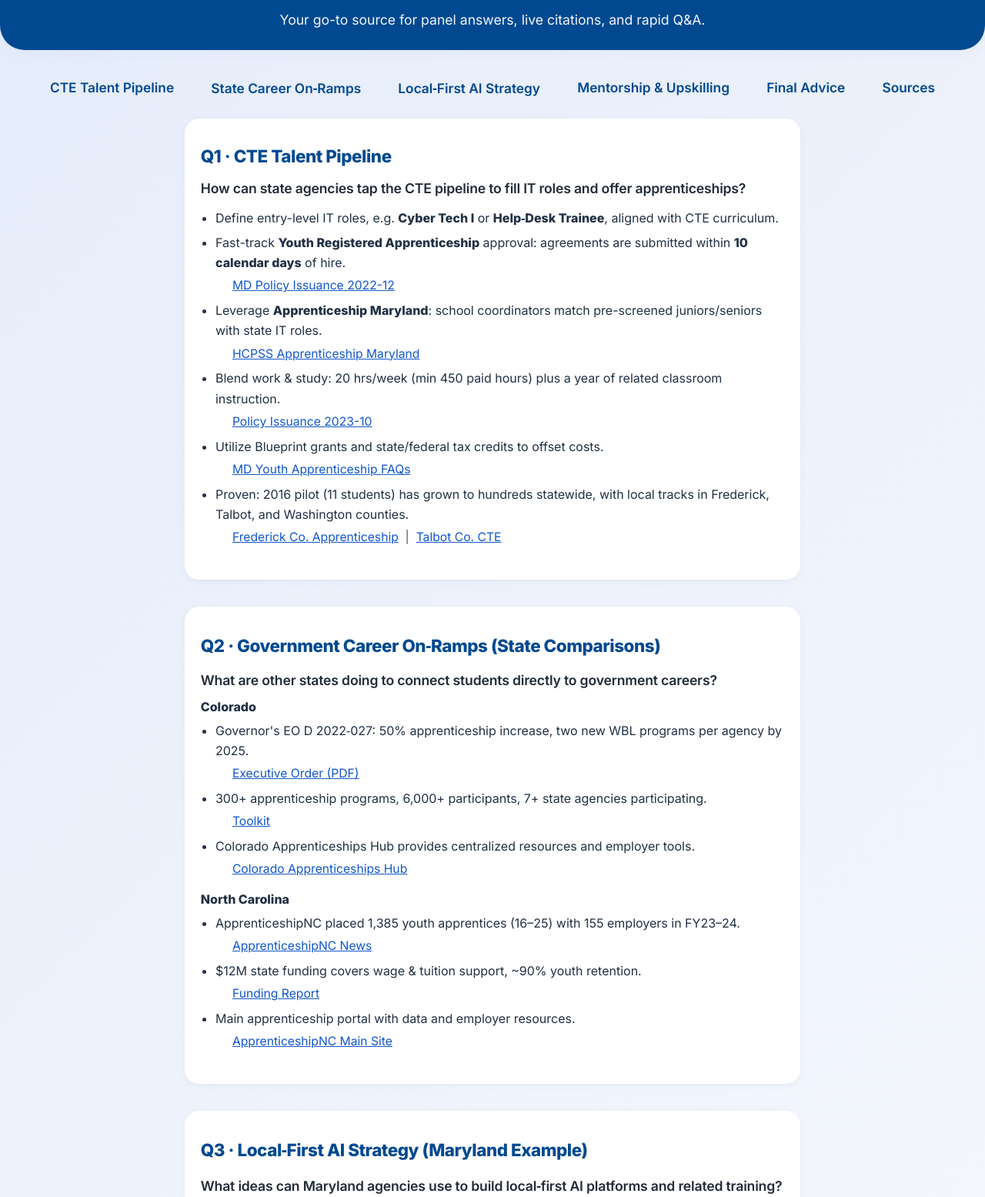
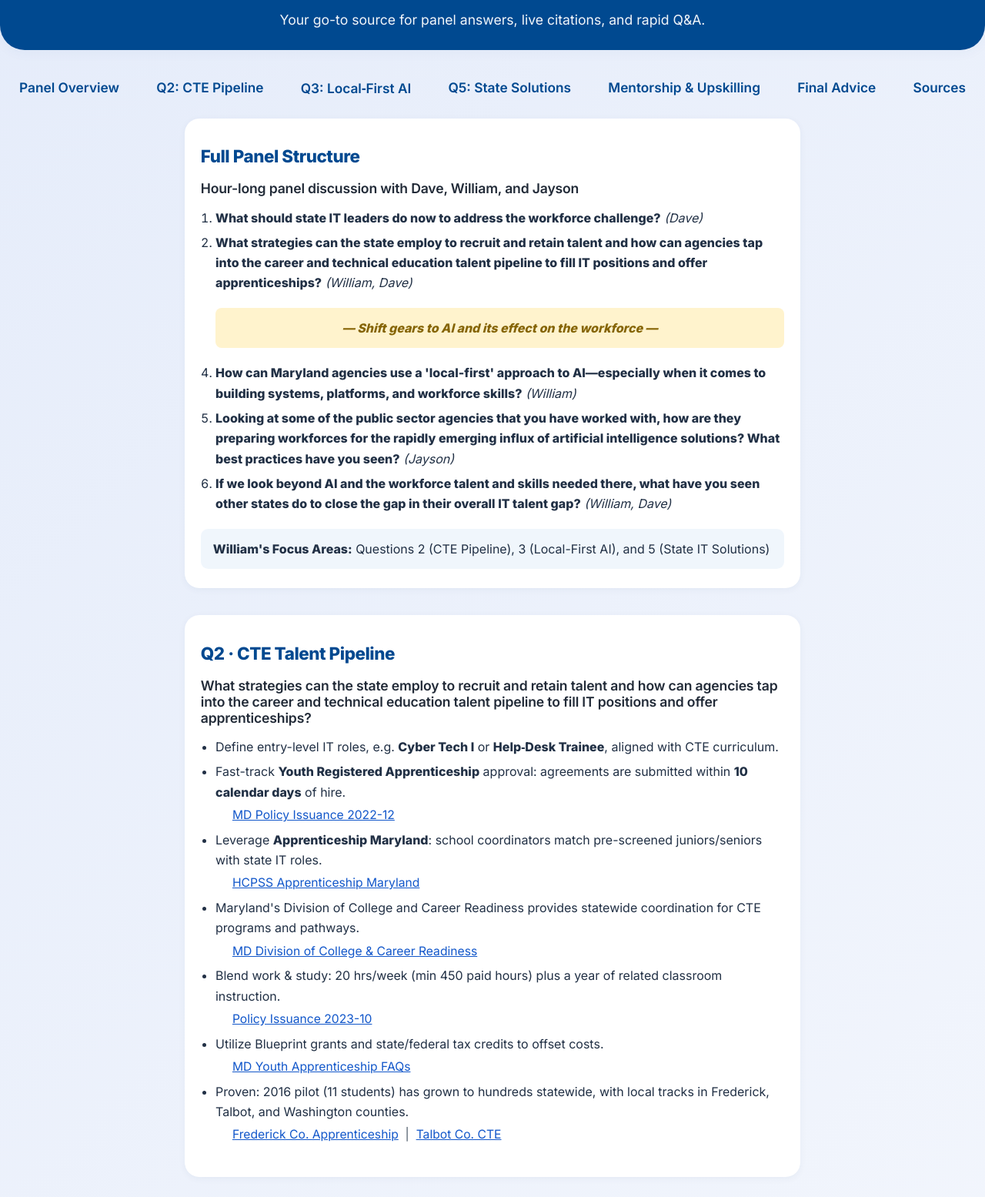
Before and after one commit to w4ester/govt, a plain HTML site: page index.html in a window 1280 px wide. Shown: the part 130-1685 px from the top of the page at 77% size. Drawn offline with Linux system fonts and the light colour scheme.

Commit message:
Update index.html

```diff
--- a/index.html
+++ b/index.html
@@ -143,18 +143,39 @@
     <p>Your go-to source for panel answers, live citations, and rapid Q&A.</p>
   </div>
   <nav class="toc">
-    <a href="#q1">CTE Talent Pipeline</a>
-    <a href="#q2">State Career On‑Ramps</a>
-    <a href="#q3">Local‑First AI Strategy</a>
+    <a href="#panel-overview">Panel Overview</a>
+    <a href="#q2">Q2: CTE Pipeline</a>
+    <a href="#q3">Q3: Local‑First AI</a>
+    <a href="#q5">Q5: State Solutions</a>
     <a href="#mentorship">Mentorship & Upskilling</a>
     <a href="#final">Final Advice</a>
     <a href="#sources">Sources</a>
   </nav>
   <main class="main">
-    <section class="card" id="q1">
-      <h2>Q1 · CTE Talent Pipeline</h2>
+    <section class="card" id="panel-overview">
+      <h2>Full Panel Structure</h2>
+      <div class="question">Hour-long panel discussion with Dave, William, and Jayson</div>
+      <ol style="line-height: 1.8;">
+        <li><strong>What should state IT leaders do now to address the workforce challenge?</strong> <em>(Dave)</em></li>
+
+        <li><strong>What strategies can the state employ to recruit and retain talent and how can agencies tap into the career and technical education talent pipeline to fill IT positions and offer apprenticeships?</strong> <em>(William, Dave)</em></li>
+
+        <li style="margin-top: 1.2em; padding: .8em; background: #fff3cd; border-radius: .5em; list-style: none; text-align: center; color: #856404;"><em><strong>— Shift gears to AI and its effect on the workforce —</strong></em></li>
+
+        <li style="margin-top: 1.2em;"><strong>How can Maryland agencies use a 'local-first' approach to AI—especially when it comes to building systems, platforms, and workforce skills?</strong> <em>(William)</em></li>
+
+        <li><strong>Looking at some of the public sector agencies that you have worked with, how are they preparing workforces for the rapidly emerging influx of artificial intelligence solutions? What best practices have you seen?</strong> <em>(Jayson)</em></li>
+
+        <li><strong>If we look beyond AI and the workforce talent and skills needed there, what have you seen other states do to close the gap in their overall IT talent gap?</strong> <em>(William, Dave)</em></li>
+      </ol>
+      <div style="background: #f0f6fc; padding: 1em; border-radius: .6em; margin-top: 1.2em;">
+        <strong>William's Focus Areas:</strong> Questions 2 (CTE Pipeline), 3 (Local-First AI), and 5 (State IT Solutions)
+      </div>
+    </section>
+    <section class="card" id="q5">
+      <h2>Q2 · CTE Talent Pipeline</h2>
       <div class="question">
-        How can state agencies tap the CTE pipeline to fill IT roles and offer apprenticeships?
+        What strategies can the state employ to recruit and retain talent and how can agencies tap into the career and technical education talent pipeline to fill IT positions and offer apprenticeships?
       </div>
       <ul>
         <li>Define entry-level IT roles, e.g. <strong>Cyber Tech I</strong> or <strong>Help‑Desk Trainee</strong>, aligned with CTE curriculum.</li>
@@ -163,6 +184,9 @@
         </li>
         <li>Leverage <strong>Apprenticeship Maryland</strong>: school coordinators match pre-screened juniors/seniors with state IT roles.
           <div class="citations"><a href="https://www.hcpss.org/academy/apprenticeship/" target="_blank">HCPSS Apprenticeship Maryland</a></div>
+        </li>
+        <li>Maryland's Division of College and Career Readiness provides statewide coordination for CTE programs and pathways.
+          <div class="citations"><a href="https://marylandpublicschools.org/about/Pages/DCCR/index.aspx" target="_blank">MD Division of College & Career Readiness</a></div>
         </li>
         <li>Blend work & study: 20 hrs/week (min 450 paid hours) plus a year of related classroom instruction.
           <div class="citations"><a href="https://www.labor.maryland.gov/employment/mpi/mpi10-23.pdf" target="_blank">Policy Issuance 2023-10</a></div>
@@ -180,18 +204,16 @@
     </section>
 
     <section class="card" id="q2">
-      <h2>Q2 · Government Career On‑Ramps (State Comparisons)</h2>
+      <h2>Q5 · State IT Talent Gap Solutions</h2>
       <div class="question">
-        What are other states doing to connect students directly to government careers?
+        If we look beyond AI and the workforce talent and skills needed there, what have you seen other states do to close the gap in their overall IT talent gap?
       </div>
       <b>Colorado</b>
       <ul>
         <li>Governor's EO D 2022‑027: 50% apprenticeship increase, two new WBL programs per agency by 2025.
           <div class="citations"><a href="https://spl.cde.state.co.us/artemis/go4312internet/go43122022027internet.pdf" target="_blank">Executive Order (PDF)</a></div>
         </li>
-        <li>300+ apprenticeship programs, 6,000+ participants, 7+ state agencies participating.
-          <div class="citations"><a href="https://www.csg.org/wp-content/uploads/sites/7/2024/05/ASCENDIUM_Public_Sector_Apprenticeship_Toolkit_May-2024.pdf" target="_blank">Toolkit</a></div>
-        </li>
+        <li>300+ apprenticeship programs, 6,000+ participants, 7+ state agencies participating.</li>
         <li>Colorado Apprenticeships Hub provides centralized resources and employer tools.
           <div class="citations"><a href="https://cdle.colorado.gov/employers/apprenticeships" target="_blank">Colorado Apprenticeships Hub</a></div>
         </li>
@@ -211,9 +233,9 @@
     </section>
 
     <section class="card" id="q3">
-      <h2>Q3 · Local‑First AI Strategy (Maryland Example)</h2>
+      <h2>Q3 · Local‑First AI Strategy</h2>
       <div class="question">
-        What ideas can Maryland agencies use to build local‑first AI platforms and related training?
+        How can Maryland agencies use a 'local-first' approach to AI—especially when it comes to building systems, platforms, and workforce skills?
       </div>
       <ul>
         <li>Governor Moore's 2024 Executive Order created an AI Subcabinet and AI Enablement Roadmap for state agencies.
@@ -243,7 +265,7 @@
         <h3>In what ways can mentorship, training programs, and apprenticeships support continuous upskilling?</h3>
         <ul>
           <li>Mentorship pairs early-career staff or students with experienced professionals—building skills, confidence, and networks on the job.</li>
-          <li>Training programs (like <a href="https://www.apprenticeshipnc.com" target="_blank">NC ApprenticeshipNC</a> or <a href="https://www.innovateus.org/" target="_blank">MD InnovateUS</a>) provide formal, stackable learning for both technical and soft skills.</li>
+          <li>Training programs (like <a href="https://www.apprenticeshipnc.com" target="_blank">NC ApprenticeshipNC</a> or MD InnovateUS) provide formal, stackable learning for both technical and soft skills.</li>
           <li>Apprenticeships blend paid real-world work and targeted instruction, letting learners develop, practice, and continually upgrade in-demand skills.</li>
           <li>Colorado's model integrates career coaches and ongoing mentorship throughout the apprenticeship placement process.
             <div class="citations"><a href="https://cdle.colorado.gov/employers/apprenticeships" target="_blank">Colorado Apprenticeships Hub</a></div>
@@ -267,10 +289,11 @@
 
     <section class="card sources" id="sources">
       <h2>All Sources (by question)</h2>
-      <div><b>Q1 – Maryland Apprenticeship:</b>
+      <div><b>Q2 – Maryland CTE/Apprenticeship:</b>
         <ul>
           <li><a href="https://www.labor.maryland.gov/employment/mpi/mpi12-22.pdf" target="_blank">Policy Issuance 2022-12 (Youth-RA)</a></li>
           <li><a href="https://www.hcpss.org/academy/apprenticeship/" target="_blank">HCPSS Apprenticeship Maryland</a></li>
+          <li><a href="https://marylandpublicschools.org/about/Pages/DCCR/index.aspx" target="_blank">MD Division of College & Career Readiness</a></li>
           <li><a href="https://www.labor.maryland.gov/employment/mpi/mpi10-23.pdf" target="_blank">Policy Issuance 2023-10</a></li>
           <li><a href="https://www.labor.maryland.gov/employment/appr/youthapprfaqs.shtml" target="_blank">Youth Apprenticeship FAQs</a></li>
           <li><a href="https://www.fcps.org/academics/apprenticeship-md" target="_blank">Frederick Co.</a></li>
@@ -278,10 +301,9 @@
           <li><a href="https://www.labor.maryland.gov/employment/appr/" target="_blank">Apprenticeship Maryland Main</a></li>
         </ul>
       </div>
-      <div><b>Q2 – State Career Pathways:</b>
+      <div><b>Q5 – State IT Talent Solutions:</b>
         <ul>
           <li><a href="https://spl.cde.state.co.us/artemis/go4312internet/go43122022027internet.pdf" target="_blank">Colorado Executive Order (PDF)</a></li>
-          <li><a href="https://www.csg.org/wp-content/uploads/sites/7/2024/05/ASCENDIUM_Public_Sector_Apprenticeship_Toolkit_May-2024.pdf" target="_blank">CO Toolkit</a></li>
           <li><a href="https://cdle.colorado.gov/employers/apprenticeships" target="_blank">Colorado Apprenticeships Hub</a></li>
           <li><a href="https://wordpress.nccommunitycolleges.edu/businesses/apprenticeships/news/" target="_blank">ApprenticeshipNC News</a></li>
           <li><a href="https://www.apprenticeshipnc.com" target="_blank">ApprenticeshipNC Main Site</a></li>
@@ -292,7 +314,6 @@
         <ul>
           <li><a href="https://doit.maryland.gov/About-DoIT/Offices/Documents/2025%20Maryland%20AI%20Enablement%20Strategy%20and%20AI%20Study%20Roadmap.pdf" target="_blank">MD AI Roadmap</a></li>
           <li><a href="https://www.govtech.com/artificial-intelligence/maryland-submits-ai-strategy-guide-to-general-assembly" target="_blank">GovTech Story</a></li>
-          <li><a href="https://www.innovateus.org/" target="_blank">InnovateUS</a></li>
         </ul>
       </div>
     </section>
```
